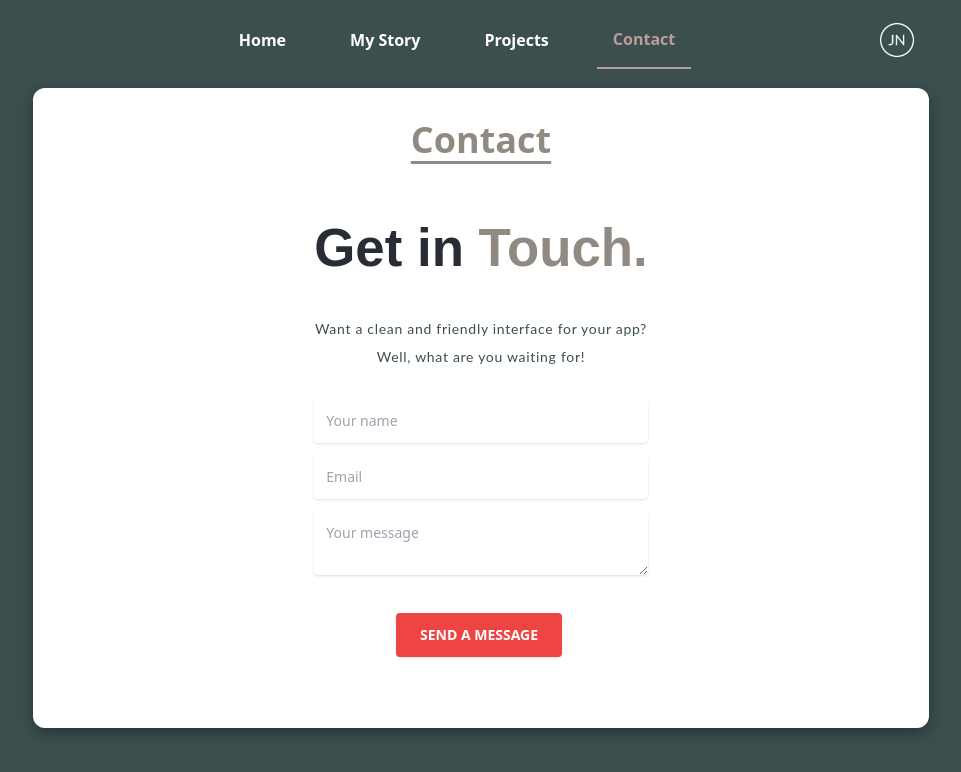
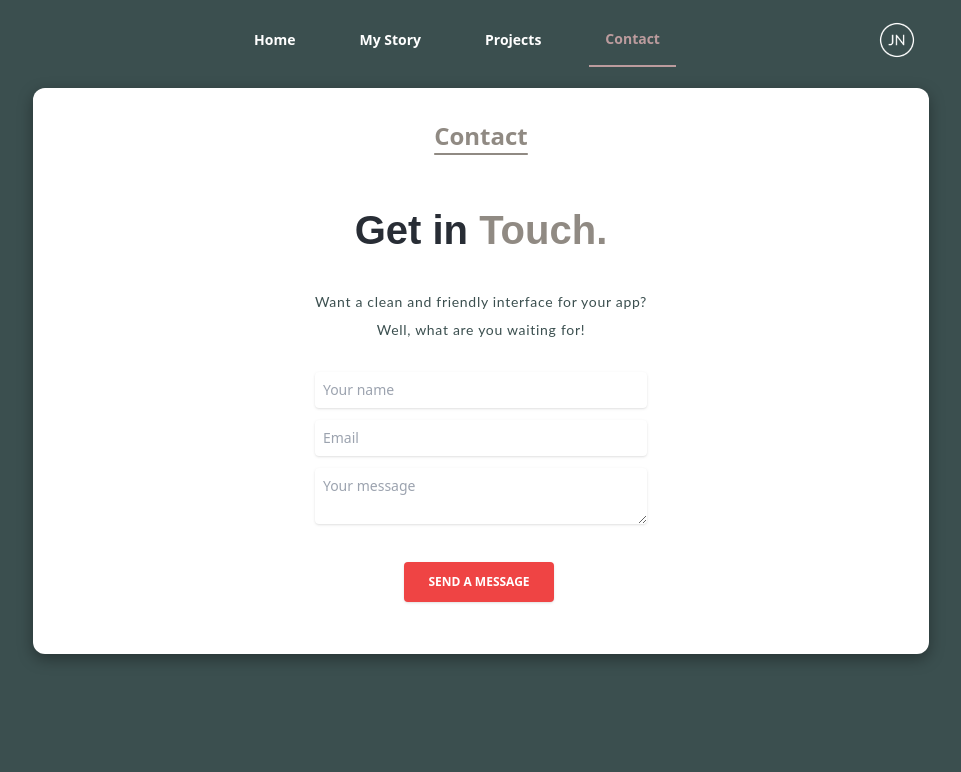
Before and after one commit to Tales-1/Portfolio, a React (Create React App) app: page /contact in a window 1280 px wide. Shown: the top 772 px of the page, without its empty margins (159-1120 px from the left). Built offline with nearby package versions, Linux system fonts and the light colour scheme.

Commit message:
fixced font-sizes and heights on multiple viewports

```diff
--- a/src/App.tsx
+++ b/src/App.tsx
@@ -9,11 +9,11 @@ import ViewProject from "./pages/projects/ViewProject";
 const App: React.FC = () => {
   const location = useLocation();
   const {pathname} = location
-  const height = pathname === "/projects" ? "h-fit" : pathname === "/about" ? "h-fit lg:h-[80vh]" : "h-[80vh]"
+
   return (
     <div className="relative flex flex-col min-h-[100vh] z-0 w-full bg-body">
       <Header />
-      <main className={`flex flex-col items-center z-10 w-full mt-2 ${height} lg:w-[70%] mx-auto bg-white lg:rounded-xl overflow-hidden shadow-card`}>
+      <main className={`flex flex-col items-center z-10 w-full mt-2 lg:w-[70%] mx-auto bg-white lg:rounded-xl overflow-hidden shadow-card`}>
         <Routes location={location} key={location.pathname}>
           <Route path="/">
             <Route index element={<Home />} />
--- a/src/components/ContactForm.tsx
+++ b/src/components/ContactForm.tsx
@@ -1,12 +1,12 @@
-import { useState } from "react"
+import { useState } from "react";
 type Props = {
-  handleSubmit:() => void
-}
+  handleSubmit: () => void;
+};
 
-const FORM_ENDPOINT = "https://public.herotofu.com/v1/e93194f0-72f8-11ed-a126-b172cf164538"; // TODO - fill on the later step
+const FORM_ENDPOINT =
+  "https://public.herotofu.com/v1/e93194f0-72f8-11ed-a126-b172cf164538"; // TODO - fill on the later step
 
-const ContactForm:React.FC<Props> = ({handleSubmit}) => {
-
+const ContactForm: React.FC<Props> = ({ handleSubmit }) => {
   return (
     <form
       action={FORM_ENDPOINT}
@@ -20,7 +20,7 @@ const ContactForm:React.FC<Props> = ({handleSubmit}) => {
           type="text"
           placeholder="Your name"
           name="name"
-          className="px-3 py-3 placeholder-gray-400 text-gray-600 relative bg-white rounded text-sm border-0 shadow outline-none focus:outline-none focus:ring w-full"
+          className="p-1 lg:p-2 placeholder-gray-400 text-gray-600 relative bg-white rounded text-sm border-0 shadow outline-none focus:outline-none focus:ring w-full"
           required
         />
       </div>
@@ -29,7 +29,7 @@ const ContactForm:React.FC<Props> = ({handleSubmit}) => {
           type="email"
           placeholder="Email"
           name="email"
-          className="px-3 py-3 placeholder-gray-400 text-gray-600 relative bg-white rounded text-sm border-0 shadow outline-none focus:outline-none focus:ring w-full"
+          className="p-1 lg:p-2 placeholder-gray-400 text-gray-600 relative bg-white rounded text-sm border-0 shadow outline-none focus:outline-none focus:ring w-full"
           required
         />
       </div>
@@ -37,14 +37,15 @@ const ContactForm:React.FC<Props> = ({handleSubmit}) => {
         <textarea
           placeholder="Your message"
           name="message"
-          className="px-3 py-3 placeholder-gray-400 text-gray-600 relative bg-white rounded text-sm border-0 shadow outline-none focus:outline-none focus:ring w-full"
+          className="p-1 lg:p-2 placeholder-gray-400 text-gray-600 relative bg-white rounded text-sm border-0 shadow outline-none focus:outline-none focus:ring w-full"
           required
         />
       </div>
       <div className="mt-8 pt-0">
         <button
-          className="bg-red-500 text-white active:bg-red-600 font-bold uppercase text-sm px-6 py-3 rounded shadow hover:shadow-lg outline-none focus:outline-none mr-1 mb-1 ease-linear transition-all duration-150"
-          type="submit">
+          className="bg-red-500 text-white active:bg-red-600 font-bold uppercase text-xs px-6 py-3 rounded shadow hover:shadow-lg outline-none focus:outline-none mr-1 mb-1 ease-linear transition-all duration-150"
+          type="submit"
+        >
           Send a message
         </button>
       </div>
--- a/src/components/NavLinks.tsx
+++ b/src/components/NavLinks.tsx
@@ -32,7 +32,7 @@ const NavLinks:React.FC<Props> = ({mobile, closeMenu,flex}) => {
     })
 
     return (
-            <ul className={`flex justify-center h-full gap-8 text-white ${flex} text-sm md:text-base`}>
+            <ul className={`flex justify-center h-full gap-8 text-white ${flex} text-sm xl:text-base`}>
                 {displayLinks}
             </ul>
     )
--- a/src/pages/About.tsx
+++ b/src/pages/About.tsx
@@ -7,7 +7,7 @@ const About:React.FC = () => {
 
     return (
             <section className="relative flex flex-col 2xl:h-[83vh]">
-                <h1 className="mt-8 text-center font-bold text-3xl lg:text-4xl text-react underline underline-offset-8">My Story</h1>
+                <h1 className="mt-8 text-center font-bold text-2xl xl:text-3xl text-react underline underline-offset-8">My Story</h1>
                 <div className="flex flex-col-reverse w-3/4 max-w-[90rem] m-auto mt-8 2xl:m-auto pb-12 md:flex-row relative gap-14">
                     <motion.div
                         className="relative w-3/5 max-w-[22rem] m-auto aspect-square border-2 border-react rounded-md"
--- a/src/pages/Contact.tsx
+++ b/src/pages/Contact.tsx
@@ -11,7 +11,7 @@ const Contact:React.FC= () => {
       };
     return (
         <section className="relative w-full flex flex-col gap-12 h-fit xl:h-[83vh] pb-8">
-                <h1 className="text-center font-bold text-3xl lg:text-4xl text-react w-full mt-8 underline underline-offset-8">Contact</h1>
+                <h1 className="text-center font-bold text-2xl xl:text-3xl text-react w-full mt-8 underline underline-offset-8">Contact</h1>
                 <motion.div className={`text-center flex flex-col gap-6 lg:gap-12 items-center w-4/5 text-white ${submitted ? "" : ""} m-auto`}
                                 initial={{opacity:0, y:-50}}
                                 animate={{opacity:1, y:0, transition:{duration:0.7}}}>
@@ -22,8 +22,8 @@ const Contact:React.FC= () => {
                                 </div>
                             :
                                 <div className="flex flex-col gap-8 2xl:gap-10 relative 2xl:bottom-4">
-                                    <h2 className="text-[2.4em] md:text-[3.3rem] 2xl:text-[4rem] font-poppins font-bold text-title">Get in <span className="text-react">Touch.</span></h2>
-                                    <p className="text-sm font-body tracking-wider text-body lt:text-base 2xl:text-lg">Want a clean and friendly interface for your app?
+                                    <h2 className="text-[2.4em] md:text-[2.5rem] 2xl:text-[4rem] font-poppins font-bold text-title">Get in <span className="text-react">Touch.</span></h2>
+                                    <p className="text-sm font-body tracking-wider text-body 2xl:text-lg">Want a clean and friendly interface for your app?
                                     <span className="block mt-2">Well, what are you waiting for!</span> </p>
                                     <ContactForm handleSubmit = {handleSubmit}/>
                                 </div>
--- a/src/pages/Home.tsx
+++ b/src/pages/Home.tsx
@@ -14,21 +14,21 @@ const Home: React.FC = () => {
         key={i}
       >
         <a href={icon.link} target="#">
-          <img src={icon.src} alt={icon.alt} className="w-5 lg:w-[1.6rem]" />
+          <img src={icon.src} alt={icon.alt} className="w-5 xl:w-[1.5rem]" />
         </a>
       </motion.li>
     );
   });
 
   return (
-    <motion.section className="relative w-full h-full">
+    <motion.section className="relative w-full h-[70vh] lg:h-[80vh]">
       <div className="flex flex-col items-center h-full">
-        <h1 className="absolute text-center font-bold text-2xl lg:text-4xl text-react top-8 underline underline-offset-8 ">
+        <h1 className="absolute text-center font-bold text-2xl xl:text-3xl text-react top-8 underline underline-offset-8 ">
           Home
         </h1>
         <motion.div className="my-auto lg:justify-center flex flex-col md:items-center max-w-[45rem] w-4/5 ">
           <motion.h2
-            className="text-5xl md:text-6xl xl:text-[4.3rem] 2xl:text-[4.5rem] font-bold font-poppins text-title"
+            className="text-4xl xl:text-[4.2rem] font-bold font-poppins text-title"
             initial={{ opacity: 0, y: y }}
             animate={{
               opacity: 1,
@@ -37,7 +37,7 @@ const Home: React.FC = () => {
             }}
           >
             <motion.span
-              className="block text-sm md:text-base text-react"
+              className="block text-xs xl:text-sm xl:mb-3 text-react"
               initial={{ opacity: 0, y: y }}
               animate={{
                 opacity: 1,
@@ -50,7 +50,7 @@ const Home: React.FC = () => {
             JAWAD NAZIR
           </motion.h2>
           <motion.span
-            className="text-xl md:text-[1.5rem] lt:text-[1.4rem] lt:mt-4 xl:text-[1.8rem] xl:mt-6 text-react mt-2 font-poppins underline underline-offset-8 decoration-dashed"
+            className="text-sm md:text-[1.2rem] xl:text-[1.7rem] mt-4 xl:mt-8 text-react font-poppins underline underline-offset-8 decoration-dashed"
             initial={{ opacity: 0, y: y }}
             animate={{
               opacity: 1,
@@ -61,7 +61,7 @@ const Home: React.FC = () => {
             Front-End Developer
           </motion.span>
           <motion.p
-            className="text-sm md:text-base block text-[#282d35] md:text-center mt-12 md:w-[50ch] lg-2:w-[65ch] 2xl:text-lg"
+            className="text-xs xl:text-base block text-[#282d35] md:text-center mt-12 md:w-[50ch] lg-2:w-[65ch] 2xl:text-lg"
             initial={{ opacity: 0, y: y }}
             animate={{
               opacity: 1,
@@ -79,7 +79,7 @@ const Home: React.FC = () => {
           <motion.a
             href={require("../assets/jawad-resume.pdf")}
             download="Resume.pdf"
-            className="relative p-[.8rem] xl:p-4 w-fit top-12 lg:top-[5rem] text-white before:border-2 before:border-react
+            className="relative p-[.8rem] xl:p-4 w-fit top-12 text-xs xl:text-base lg:top-[3.5rem] text-white before:border-2 before:border-react
                                         cursor-pointer before:absolute before:w-full before:h-full bg-body before:left-[4px] before:bottom-[4px]
                                         rounded-lg before:rounded-lg shadow-card 2xl:text-lg 2xl:px-4
                                         "
@@ -97,7 +97,7 @@ const Home: React.FC = () => {
         </motion.div>
 
         <motion.ul
-          className="flex w-full justify-evenly items-center md:max-w-[25rem] gap-2 mx-auto p-3
+          className="flex w-full justify-evenly items-center md:max-w-[20rem] p-2 xl:max-w-[25rem] xl:p-3 gap-2 mx-auto
                                 bg-body md:rounded-xl md:mb-4 shadow-card relative"
           initial={{ opacity: 0, y: -y }}
           animate={{ opacity: 1, y: 0, transition: { delay: delay + 0.8 } }}
--- a/src/pages/projects/ProjectCards.tsx
+++ b/src/pages/projects/ProjectCards.tsx
@@ -31,7 +31,7 @@ const ProjectCards: React.FC = () => {
 
     return (
       <motion.li
-        className="flex flex-col lg-2:flex-row max-w-[70rem] w-4/5 sm:w-3/5 lg-2:w-5/6 m-auto"
+        className="flex flex-col lg-2:flex-row max-w-[70rem] w-4/5 sm:w-2/5 lg-2:w-5/6 m-auto"
         initial="rest"
         whileHover="hover"
         key={i}
@@ -61,7 +61,7 @@ const ProjectCards: React.FC = () => {
             {name}
           </h1>
 
-          <p className="col-start-1 col-span-full text-sm lg:text-base p-8 text-justify row-start-2 md:px-12 font-body text-light leading-7">
+          <p className="col-start-1 col-span-full text-sm xl:text-base p-8 text-justify row-start-2 md:px-12 font-body text-light leading-7">
             {description}
           </p>
 
--- a/src/pages/projects/Projects.tsx
+++ b/src/pages/projects/Projects.tsx
@@ -31,7 +31,7 @@ const Projects:React.FC= () => {
                 style={{scaleY:scrollYProgress, originY:"top"}}>
             </motion.div>
 
-            <h1 className="mt-8 text-center font-bold text-3xl lg:text-4xl text-react underline underline-offset-8">Projects</h1>
+            <h1 className="mt-8 text-center font-bold text-2xl xl:text-3xl text-react underline underline-offset-8">Projects</h1>
             <ul className="grid justify-center w-full gap-12 z-10">
                 <ProjectCards />
             </ul>
--- a/src/pages/projects/ViewProject.tsx
+++ b/src/pages/projects/ViewProject.tsx
@@ -8,7 +8,7 @@ const ViewProject:React.FC = () => {
 
     return (
         <section className="flex flex-col w-full m-auto items-center h-fit gap-12 pb-12">
-            <h1 className="text-3xl mt-12 lg:text-4xl text-react underline underline-offset-8">{currentProject?.name}</h1>
+            <h1 className="text-2xl xl:text-3xl mt-12 text-react underline underline-offset-8">{currentProject?.name}</h1>
             <div className="flex flex-col w-3/4 gap-6">
                 <p className="text-sm lg:text-base font-bold">Duration: {currentProject?.dates}</p>
                 <p className="text-sm lg:text-base font-body leading-[24px]">
```
